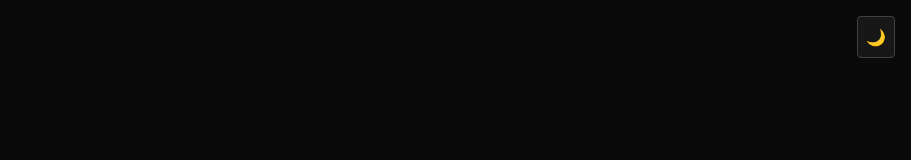
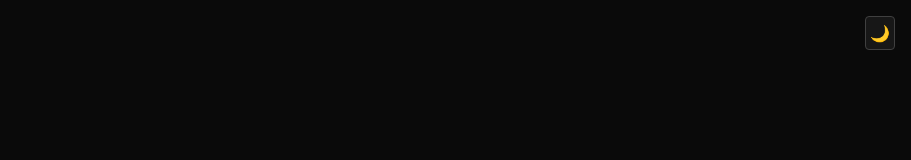
Before and after one commit to Sah-Nikhil/cicd, a Next.js app: page /todo in a window 1280 px wide. Shown: the top 160 px of the page, without its empty margins (369-1280 px from the left). Built offline with nearby package versions, Linux system fonts and the light colour scheme.

Commit message:
Update theme-toggle.tsx

```diff
--- a/components/ui/theme-toggle.tsx
+++ b/components/ui/theme-toggle.tsx
@@ -15,7 +15,7 @@ export function ThemeToggle() {
   return (
     <button
       aria-label="Toggle theme"
-      className="rounded p-2 border border-neutral-700 bg-neutral-900 text-white hover:bg-neutral-800 transition"
+      className="rounded p-1 border border-neutral-700 bg-neutral-900 text-white hover:bg-neutral-800 transition"
       onClick={() => setTheme(theme === "dark" ? "light" : "dark")}
     >
       {theme === "dark" ? "🌙" : "☀️"}
```
